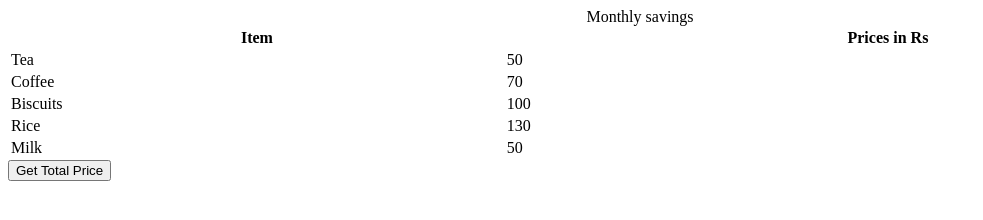
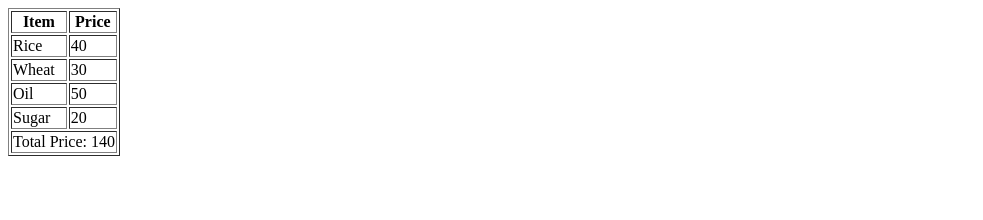
Before and after one commit to acciojob/grofers-checkout-saswat2239, a website: page main.html in a window 1280 px wide. Shown: the whole page, without its empty margins (0-983 px from the left). Drawn offline with Linux system fonts and the light colour scheme.

Commit message:
created a submission

```diff
--- a/main.html
+++ b/main.html
@@ -1,45 +1,33 @@
 <!DOCTYPE html>
+<html>
+<head>
+    <title>Grofers Checkout</title>
+</head>
+<body>
 
-<html>
-
-<head>
-	<link rel="stylesheet" href="styles.css">
-</head>
-
-<body>
-    <!-- the entire body must be written by student -->
-    <table style="width: 100%">
-    <caption>
-      Monthly savings
-    </caption>
+<table border="1" id="groceryTable">
     <tr>
-      <th>Item</th>
-      <th>Prices in Rs</th>
+        <th class="item">Item</th>
+        <th>Price</th>
     </tr>
     <tr>
-      <td class="item">Tea</td>
-      <td class="price">50</td>
+        <td class="item">Rice</td>
+        <td class="prices">40</td>
     </tr>
     <tr>
-      <td class="item">Coffee</td>
-      <td class="price">70</td>
+        <td class="item">Wheat</td>
+        <td class="prices">30</td>
     </tr>
     <tr>
-      <td class="item">Biscuits</td>
-      <td class="price">100</td>
+        <td class="item">Oil</td>
+        <td class="prices">50</td>
     </tr>
     <tr>
-      <td class="item">Rice</td>
-      <td class="price">130</td>
+        <td class="item">Sugar</td>
+        <td class="prices">20</td>
     </tr>
-    <tr>
-      <td class="item">Milk</td>
-      <td class="price">50</td>
-    </tr>
-  </table>
-    <script type="text/javascript" src="./script.js">
-</script>
+</table>
 
+<script src="script.js"></script>
 </body>
-
 </html>
--- a/script.js
+++ b/script.js
@@ -1,10 +1,19 @@
-const getSumBtn = document.createElement("button");
-getSumBtn.append("Get Total Price");
-document.body.appendChild(getSumBtn);
+let prices = document.querySelectorAll(".prices");
+let total = 0;
 
-const getSum = () => {
-//Add your code here
+// Add all prices
+for (let i = 0; i < prices.length; i++) {
+    total += Number(prices[i].textContent);
+}
 
-};
+// Create new row
+let table = document.getElementById("groceryTable");
+let newRow = document.createElement("tr");
+let newCell = document.createElement("td");
 
-getSumBtn.addEventListener("click", getSum);
+// Set colspan and total value
+newCell.colSpan = 2;
+newCell.textContent = "Total Price: " + total;
+
+newRow.appendChild(newCell);
+table.appendChild(newRow);
```
